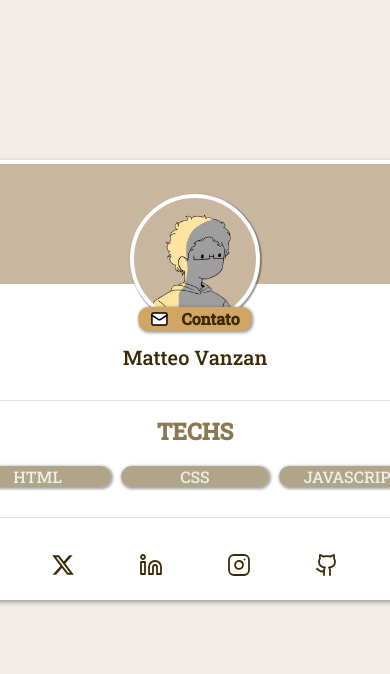
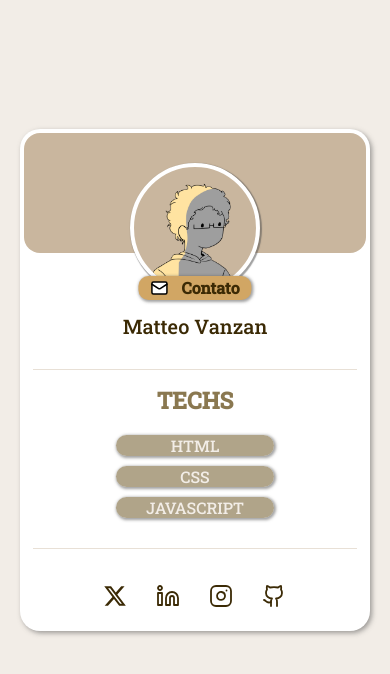
Before and after one commit to MatVzn/PersonalCard, a plain HTML site: page index.html in a window 390 px wide. Drawn offline with Linux system fonts and the light colour scheme.

Commit message:
responsive layout

```diff
--- a/style.css
+++ b/style.css
@@ -182,3 +182,28 @@ section ul {
 .link:hover {
   transform: translateY(-5px);
 }
+
+@media (max-width: 700px) {
+  main {
+    height: auto;
+    width: 350px;
+  }
+
+  .techs ul {
+    display: flex;
+    flex-direction: column;
+    justify-content: center;
+    align-items: center;
+    gap: 10px;
+
+    padding: 0px 50px;
+  }
+
+  .techs ul li {
+    width: 70%;
+  }
+
+  .social-links {
+    gap: 5px;
+  }
+}
```
